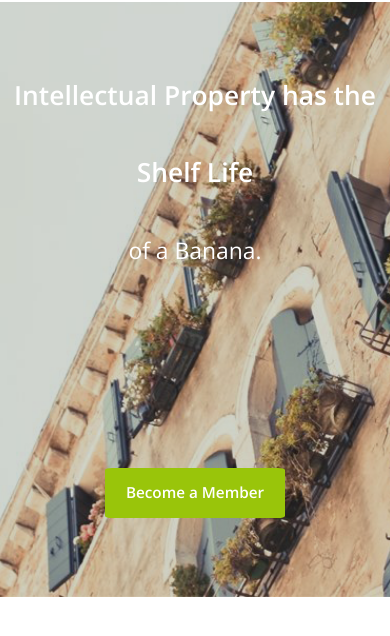
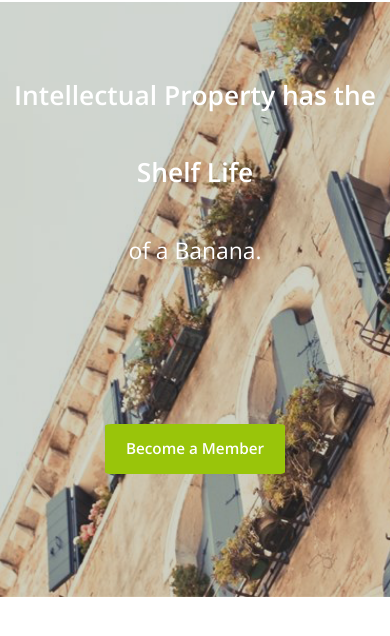
Before and after one commit to antonpetrovich13/Crowdme, a plain HTML site: page index.html in a window 390 px wide. Shown: the part 48-684 px from the top of the page. Drawn offline with nearby package versions, Linux system fonts and the light colour scheme.

Commit message:
Add files via upload

```diff
--- a/css/style.css
+++ b/css/style.css
@@ -371,6 +371,9 @@ html, body {
   .main__text {
     padding: 60px 5px 0 5px;
   }
+  .main__button {
+    margin: 135px 0 0 0;
+  }
 }
 
 .container {
```
